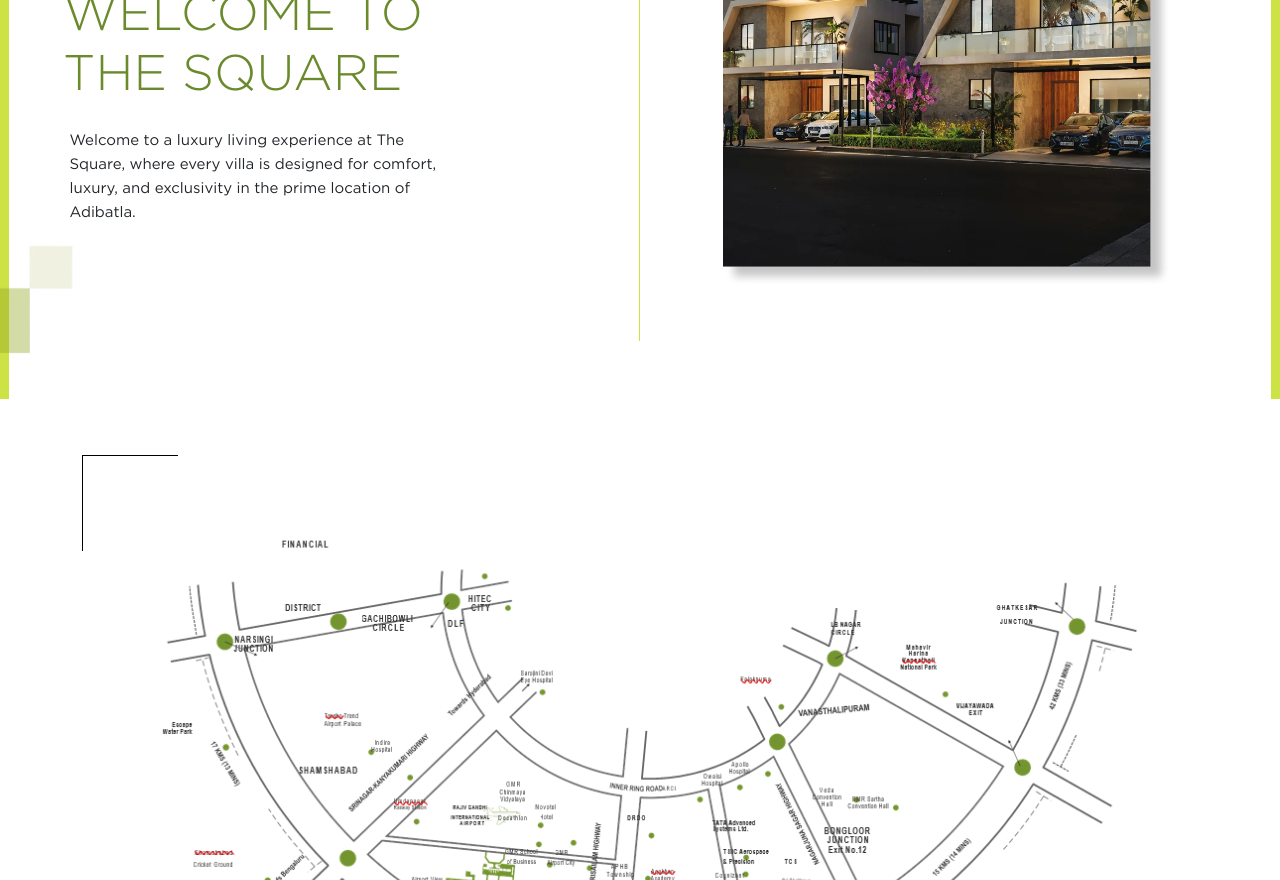
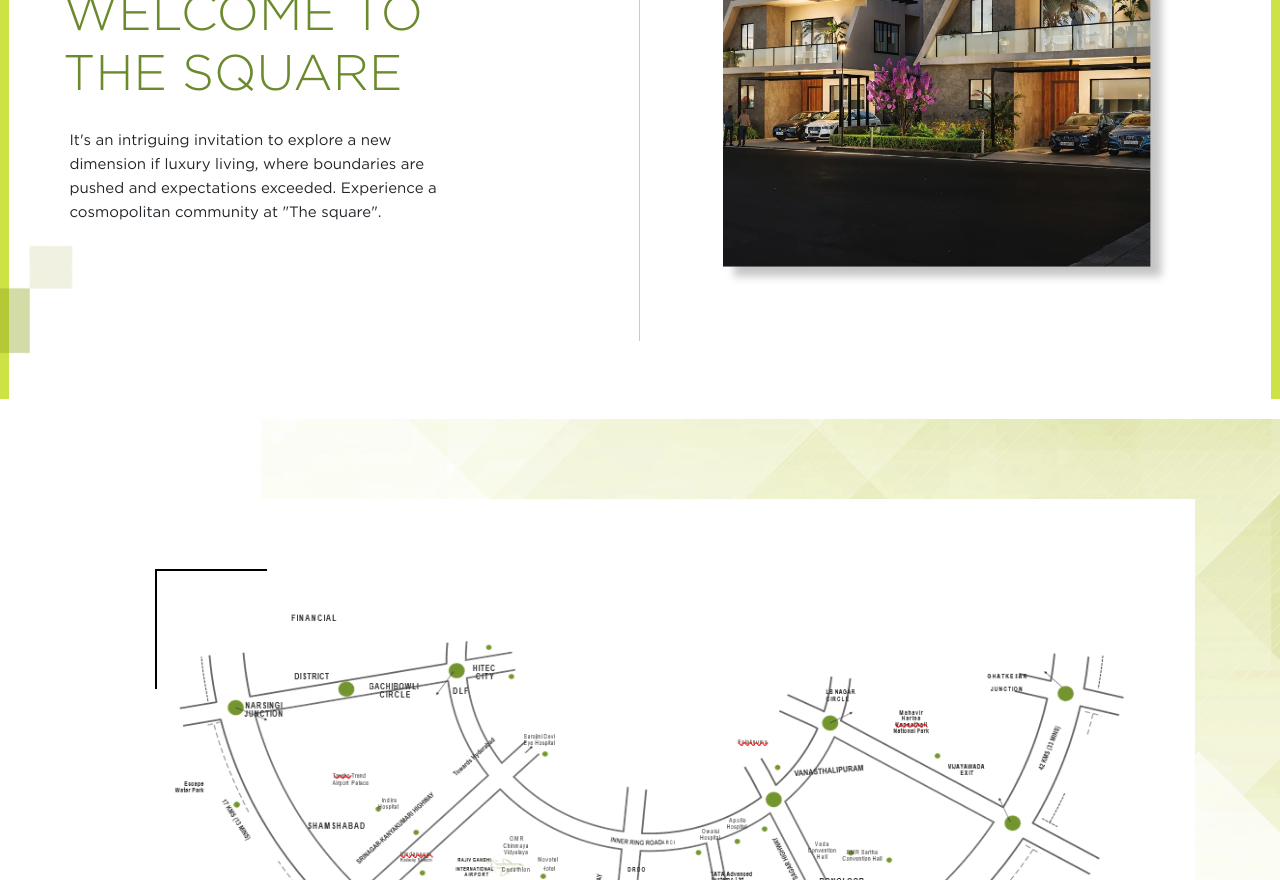
Before and after one commit to mrudulareddy029/thesquare, a Next.js app: page / in a window 1280 px wide. Shown: the part 1920-2800 px from the top of the page. Built offline with nearby package versions, Linux system fonts and the light colour scheme.

Commit message:
Updated map section layout and background positioning

```diff
--- a/components/About.tsx
+++ b/components/About.tsx
@@ -43,9 +43,10 @@ export default function About() {
                   box-border
                 "
               >
-                Welcome to a luxury living experience at The Square, where every
-                villa is designed for comfort, luxury, and exclusivity in the
-                prime location of Adibatla.
+                It's an intriguing invitation to explore a new
+                dimension if luxury living, where boundaries are
+                pushed and expectations exceeded. Experience a
+                cosmopolitan community at "The square".
               </p>
 
               {/* DECORATIVE IMAGE: Visible only on Laptop */}
--- a/components/FloorPlans.tsx
+++ b/components/FloorPlans.tsx
@@ -82,9 +82,9 @@ export default function FloorPlans() {
 </h1>
 
                 <p className="font-normal leading-[1.3125] text-[#212529] w-full px-4 mb-8 xl:w-[568.500px] xl:h-[42px] xl:pl-[189.500px] xl:pb-[189.500px] xl:mb-[16px] xl:box-content">
-                  <p>Step into east and west facing duplex villas that display the finest</p>
-                 <p> space planning, where a symphony of indoors and outdoors charms </p>
-                 <p> you with thoughtful additions and meticulous craftsmanship."</p>
+                <p>Step into east and west facing duplex villas that display the finest</p>
+                <p>space planning, where a symphony of indoors and outdoors charms </p>
+                <p>you with thoughtful additions and meticulous craftsmanship."</p>
                 </p>
               </div>
             </div>
--- a/components/Hero.tsx
+++ b/components/Hero.tsx
@@ -57,11 +57,11 @@ export default function Hero() {
           absolute z-20 flex flex-col
           /* MOBILE: Positioned lower to match Figma */
           inset-x-0 top-[48px]
-          pt-[100px] px-[32px]
+          pt-[110px] px-[32px]
           /* RESPONSIVE RESET */
           md:top-0 md:bottom-0 md:justify-end md:pt-0 md:px-20 md:pb-12
           /* DESKTOP: Content moved down with increased pt */
-          lg:justify-start lg:pt-[340px] lg:px-[144px] lg:pb-0
+          lg:justify-start lg:pt-[300px] lg:px-[144px] lg:pb-0
           pointer-events-none
         "
       >
@@ -128,7 +128,7 @@ export default function Hero() {
           {/* MAIN CTA BUTTON */}
           <button
             onClick={openModal}
-            className="inline-flex items-center justify-between rounded-full bg-[#93AA2B] text-white
+            className="inline-flex items-center justify-between rounded-full bg-[#93AA28] text-white
                        transition-all duration-300 hover:brightness-110 font-normal
                        /* MOBILE SIZE */
                        w-[162px] h-[30px] px-[15px]
--- a/components/Highlights.tsx
+++ b/components/Highlights.tsx
@@ -9,12 +9,11 @@ const STATS = [
     label: '13.5 Acres',
     subLabel: 'of land',
     icon: (
-      // ✅ Added 'relative' so the 'fill' image knows where to fit
       <div className="relative w-[28px] h-[28px] flex-shrink-0">
         <Image
           src="/icon-1.png"
           alt="13.5 Acres"
-          fill // ✅ Makes image responsive to the parent div
+          fill
           className="object-cover scale-[1.95]"
           sizes="28px"
         />
@@ -113,7 +112,7 @@ export default function Highlights() {
                   <span className="text-[#2C2C2C] font-gotham font-medium text-[16px] leading-tight mb-1">
                     {stat.label}
                   </span>
-                  <span className="text-[#7A8F3D] font-gotham font-normal text-[14px]">
+                  <span className="text-[#6A8A2C] font-gotham font-normal text-[16px]">
                     {stat.subLabel}
                   </span>
                 </div>
--- a/components/Location.tsx
+++ b/components/Location.tsx
@@ -54,23 +54,37 @@ export default function Location() {
   return (
     <div className="w-full overflow-hidden bg-white">
       {/* SECTION 1: MAP */}
-      <section className="relative w-full py-8 md:py-12 lg:py-0 overflow-hidden">
-        <div className="container mx-auto relative z-10 px-4 lg:max-w-[1320px]">
-          <div className="w-full flex flex-col items-center lg:h-[770px]">
-            <div className="w-full relative bg-white/5 backdrop-blur-sm mt-4 md:mt-12 lg:mt-14 p-2 md:p-8 lg:p-[60px] lg:w-[1116px] lg:h-[714px]">
-              <div className="hidden md:block absolute top-0 left-0 w-24 h-24 border-t-[1.6px] border-l-[1.6px] border-black z-20" />
-              <div className="hidden md:block absolute bottom-0 right-0 w-24 h-24 border-b-[1.6px] border-r-[1.6px] border-black z-20" />
-              <div className="relative w-full aspect-[4/3] sm:aspect-video lg:aspect-auto lg:h-full -translate-y-4 lg:-translate-y-6">
+<section className="relative w-full h-[700px] overflow-visible bg-white">
+
+  {/* GREEN BACKGROUND */}
+  <div className="absolute top-0 right-0 w-[1200px] h-[1200px] pointer-events-none">
+    <Image
+      src="/image.png"
+      alt="Green Background"
+      fill
+      priority
+      className="object-contain object-top-right"
+    />
+  </div>
+
+{/* MAP CONTENT */}
+  <div className="relative z-10 container mx-auto px-4 py-12 lg:py-20 lg:max-w-[1320px] mt-5">
+    <div className="flex justify-center">
+<div className="bg-white p-6 lg:p-[70px] w-full max-w-[1110px]">
+        <div className="relative w-full aspect-[4/3] sm:aspect-video lg:h-full">
+        {/* TOP LEFT CORNER */}
+          <div className="absolute top-[-90] left-[-50] w-28 h-30 border-t-[2.5px] border-l-[2.5px] border-black z-20" />
+        {/* BOTTOM RIGHT CORNER */}
+          <div className="absolute top-120 bottom-10 right-[-80] w-28 h-30 border-b-[2.5px] border-r-[2.5px] border-black z-20" />
+
           <Image
             src="/location.webp"
             alt="Location Map"
             fill
+            priority
             className="object-contain lg:object-fill"
-    sizes="(max-width: 768px) 100vw, 1116px"
-    priority
           />
         </div>
-
       </div>
     </div>
   </div>
@@ -78,7 +92,8 @@ export default function Location() {
 
       {/* SECTION 2: PRIME LOCATION */}
       <section
-  className="relative w-full text-ira-dark font-gotham overflow-visible pt-6 md:pt-[60px] lg:pt-[80px] z-20"
+  className="relative w-full text-ira-dark font-gotham overflow-visible mt-2 md:mt-6 lg:mt-10
+             pt-6 md:pt-[60px] lg:pt-[80px] z-20"
       >
         {/* Responsive Background Logic */}
         <div className="absolute top-[20px] left-0 right-0 lg:right-80 bottom-0 z-0">
```
Also changed, not shown: public/decorationtop.webp (deleted), public/image.png (added). Lines whose indentation alone changed are shown as unchanged.
